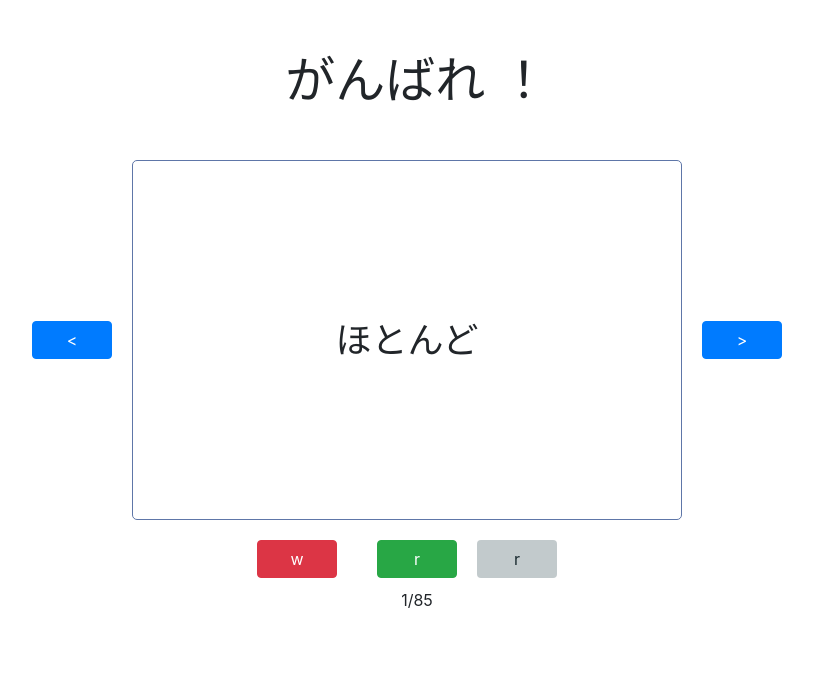
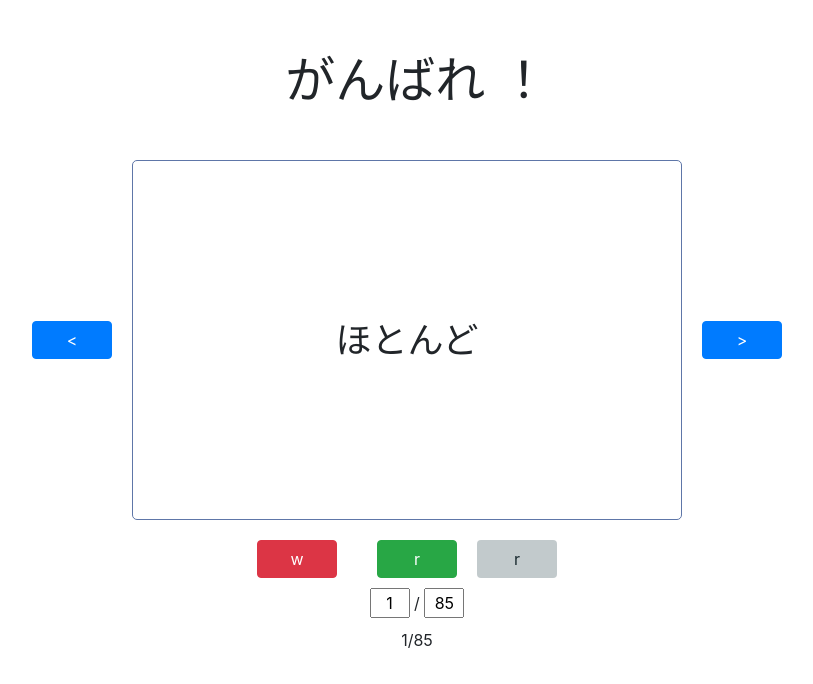
Before and after one commit to danyv36/ganbare, an Angular app: page / in a window 1280 px wide. Shown: the top 684 px of the page, without its empty margins (223-1036 px from the left). Built offline with nearby package versions, Linux system fonts and the light colour scheme.

Commit message:
Change start-end

```diff
--- a/src/app/app.module.ts
+++ b/src/app/app.module.ts
@@ -1,6 +1,6 @@
 import { BrowserModule } from '@angular/platform-browser';
 import { NgModule } from '@angular/core';
-
+import { FormsModule} from '@angular/forms';
 import { AppRoutingModule } from './app-routing.module';
 import { AppComponent } from './app.component';
 import { FlashcardComponent } from './flashcard/flashcard.component';
@@ -16,7 +16,8 @@ import { ConfigComponent } from './config/config.component';
   ],
   imports: [
     BrowserModule,
-    AppRoutingModule
+    AppRoutingModule,
+    FormsModule
   ],
   providers: [],
   bootstrap: [AppComponent]
--- a/src/app/flashcard/flashcard.component.html
+++ b/src/app/flashcard/flashcard.component.html
@@ -12,9 +12,13 @@
     <button type="button" (click)="next()" class="btn btn-primary next">&gt;</button>
   </div>
   <div class="navigation">
-    <button type="button" (click)="prev()" class="btn btn-danger prev">w</button>
-    <button type="button" (click)="next()" class="btn btn-success next">r</button>
+    <button type="button" (click)="wrong()" class="btn btn-danger prev">w</button>
+    <button type="button" (click)="correct()" class="btn btn-success next">r</button>
     <button type="button" [ngClass]="shuffleBtnClass" (click)="shuffle()" class="btn">r</button>
+  </div>
+  <div class="counter">
+    <input type="text" class="counter-form" name="input-start" [(ngModel)]="inputStart" (change)="updateStartIndex()"> /
+    <input type="text" class="counter-form" name="input-end" [(ngModel)]="inputEnd">
   </div>
   <div class="counter">{{counter}}</div>
 </div>
--- a/src/app/flashcard/flashcard.component.scss
+++ b/src/app/flashcard/flashcard.component.scss
@@ -64,3 +64,8 @@
   min-width: 80px;
   margin-right: 20px;
 }
+
+.counter-form {
+  width: 40px;
+  text-align: center;
+}
--- a/src/app/flashcard/flashcard.component.ts
+++ b/src/app/flashcard/flashcard.component.ts
@@ -14,11 +14,16 @@ export class FlashcardComponent implements OnInit {
   currentFlashcardIndex = 0;
   showingJapaneseSide = true;
   cardsShuffled = false;
-  correctFlashcards;
-  wrongFlashcards;
+  correctFlashcards = [];
+  wrongFlashcards = [];
+
+  inputStart = 1; // inputs for what index to start the flashcards
+  inputEnd: number; // inputs for what number to end the flashcards
 
   ngOnInit() {
     this.currentFlashcardSet = vocab;
+    this.inputStart = 1;
+    this.inputEnd = this.currentFlashcardSet.length;
     console.log('currentflashcardset::', this.currentFlashcardSet);
   }
 
@@ -41,6 +46,10 @@ export class FlashcardComponent implements OnInit {
     return this.cardsShuffled ? 'btn-primary' : 'btn-off';
   }
 
+  updateStartIndex() {
+    this.currentFlashcardIndex = this.inputStart - 1;
+  }
+
   prev() {
     if (this.currentFlashcardIndex !== 0) {
       this.currentFlashcardIndex--;
@@ -50,10 +59,11 @@ export class FlashcardComponent implements OnInit {
   }
 
   next() {
-    if (this.currentFlashcardIndex < this.currentFlashcardSet.length - 1) {
-      this.currentFlashcardIndex++;
+    if (this.currentFlashcardIndex < this.inputEnd - 1) {
+      this.inputStart = (++this.currentFlashcardIndex) + 1;
     } else {
       this.currentFlashcardIndex = 0;
+      this.inputStart = 1;
     }
     this.showingJapaneseSide = true;
   }
@@ -66,6 +76,19 @@ export class FlashcardComponent implements OnInit {
     this.cardsShuffled = !this.cardsShuffled;
     this.currentFlashcardSet = this.cardsShuffled ? _.shuffle(vocab) : vocab;
     this.currentFlashcardIndex = 0;
+  }
+
+  correct() {
+    this.correctFlashcards.push(this.currentFlashcardSet[this.currentFlashcardIndex]);
+  }
+
+  wrong() {
+    this.wrongFlashcards.push(this.currentFlashcardSet[this.currentFlashcardIndex]);
+  }
+
+  reset() {
+    this.correctFlashcards = [];
+    this.wrongFlashcards = [];
   }
 
   @HostListener('document:keyup', ['$event'])
@@ -81,6 +104,12 @@ export class FlashcardComponent implements OnInit {
       case 'ArrowDown':
         this.flip();
         break;
+      case 'r':
+        this.correct();
+        break;
+      case 'w':
+        this.wrong();
+        break;
       default:
     }
   }
```
Also changed, not shown: src/app/to-do.txt (added).
